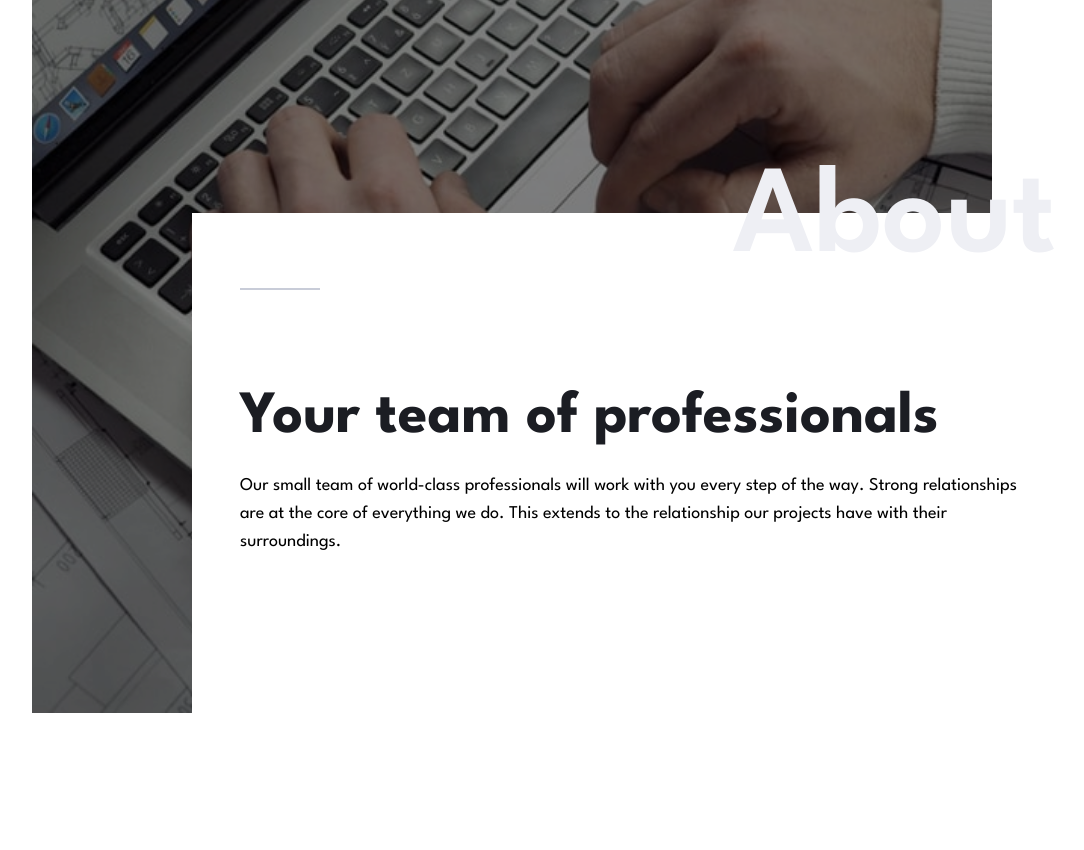
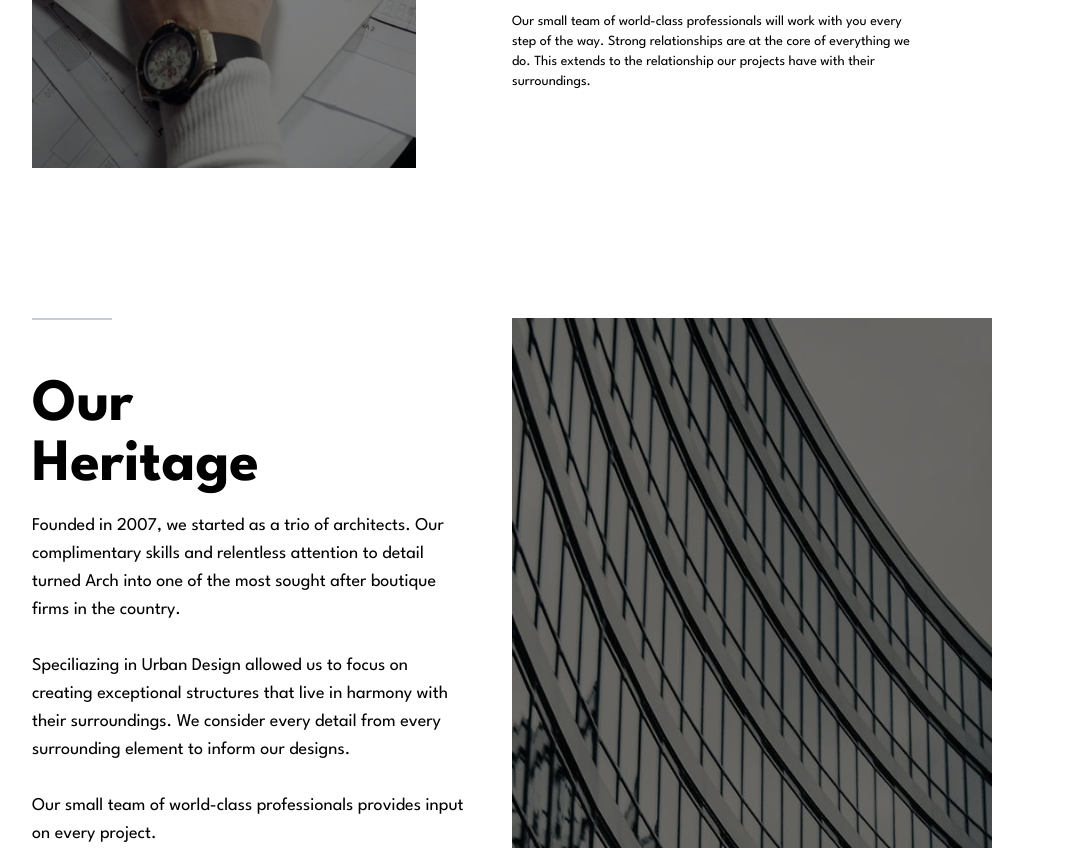
Before and after one commit to ChrisManfredijr/arch-studio, a React (Vite) app: page /About in a window 1280 px wide. Shown: the part 520-1370 px from the top of the page, without its empty margins (128-1212 px from the left). Built offline with nearby package versions, Linux system fonts and the light colour scheme.

Commit message:
about page desktop responsiveness

```diff
--- a/src/pages/About/index.jsx
+++ b/src/pages/About/index.jsx
@@ -13,25 +13,26 @@
   return (
     <div className='min-h-max'>
     <div className='hidden md:flex absolute rotate-90 tracking-[0.15em] top-[130px] left-[-95px] text-light-grey justify-between w-[300px] lg:left-[-100px] xl:left-[-50px] 2xl:left-[200px]'><span className='tracking-[-2.5px]'>--------------------------------</span>A B O U T &nbsp; &nbsp; U S</div>
-        <div className='md:w-3/4 mx-auto'>
+        <div className='md:w-3/4 mx-auto 2xl:w-1/2'>
           <picture className=''>
             <source media="(min-width:1024px)" srcSet={aboutHeroLarge} />
             <source media="(min-width:768px)" srcSet={aboutHeroMedium} />
-            <img src={aboutHeroSmall} alt="about us" className='w-full brightness-50' />
+            <img src={aboutHeroSmall} alt="about us" className='w-full brightness-50 lg:w-1/2' />
           </picture>
         </div>
 
         <div className='relative h-[150px]'>
-          <div className='absolute top-[-50px] bg-soft-white w-11/12 p-8 pt-14 md:top-[-500px] md:w-3/4 md:right-0 md:h-[500px] md:pt-[175px] md:p-12'>
-            <h1 className='hidden md:block text-[125px] font-semibold text-very-light-grey absolute top-[-85px] right-24'>About</h1>
-            <div className='hidden md:block border-t-2 border-light-grey w-20 absolute top-[75px]'></div>
-            <h1 className='text-6xl font-bold pb-6 text-very-dark-blue'>Your team of professionals</h1>
-            <p className='text-lg md:w-11/12'>Our small team of world-class professionals will work with you every step of the way. Strong relationships are at the core of everything we do. This extends to the relationship our projects have with their surroundings.</p>
+          <div className='absolute top-[-50px] bg-soft-white w-11/12 p-8 pt-14 md:top-[-500px] md:w-3/4 md:right-0 md:h-[500px] md:pt-[175px] md:p-12 lg:w-1/2 lg:right-24 lg:px-24 lg:h-[350px] lg:mt-[200px] lg:pt-20 xl:h-[500px] xl:mt-[100px]'>
+            <h1 className='hidden md:block text-[125px] font-semibold text-very-light-grey absolute top-[-85px] right-24 lg:left-0 lg:text-[150px] lg:top-[-100px] xl:text-[200px] xl:top-[-150px]'>About</h1>
+            <div className='hidden md:block border-t-2 border-light-grey w-20 absolute top-[75px] lg:hidden'></div>
+            <h1 className='text-6xl font-bold pb-6 text-very-dark-blue lg:text-4xl xl:text-6xl'>Your team of professionals</h1>
+            <p className='text-lg md:w-11/12 lg:text-sm xl:text-lg'>Our small team of world-class professionals will work with you every step of the way. Strong relationships are at the core of everything we do. This extends to the relationship our projects have with their surroundings.</p>
           </div>
         </div>
 
 
-      <div className='w-10/12 mx-auto pb-24 md:w-3/4'>
+      <div className='w-10/12 mx-auto pb-24 md:w-3/4 lg:flex 2xl:w-1/2'>
+        <div className='lg:w-1/2 lg:pr-10'>
         <div className='border-t-2 border-light-grey w-20 pb-14'></div>
           <h1 className='text-5xl font-bold pb-4 md:text-6xl md:w-1/2'>Our Heritage</h1>
           <p className='text-lg'>Founded in 2007, we started as a trio of architects. Our complimentary skills and relentless attention to detail turned Arch into one of the most sought after boutique firms in the country.
@@ -40,10 +41,12 @@
           <br/><br/>
           Our small team of world-class professionals provides input on every project.</p>
         </div>
+        <img src={heritageLarge} alt="about us" className='w-full brightness-50 lg:w-1/2' />
+      </div>
 
-      <div className=' w-10/12 mx-auto pb-24 md:w-3/4'>
-        <h1 className='text-6xl font-bold pb-14'>The Leaders</h1>
-        <div className='md:flex md:flex-wrap'>
+      <div className=' w-10/12 mx-auto pb-24 md:w-3/4 xl:flex xl:justify-between'>
+        <h1 className='text-6xl font-bold pb-14 xl:w-1/4'>The Leaders</h1>
+        <div className='md:flex md:flex-wrap xl:w-1/2'>
           <div className='pb-16 md:w-1/2 md:pl-3'>
             <img className='Jake Richards' src={avatarJakeLarge}/>
             <h1 className='text-3xl font-bold pt-4'>Jake Richards</h1>
--- a/tailwind.config.cjs
+++ b/tailwind.config.cjs
@@ -16,7 +16,7 @@
         "red-error": '#DF5656'
       },
       screens:{
-        "xl": "1490px",
+        "xl": "1440px",
         "2xl":"2010px",
       }
     },
```
Lines whose indentation alone changed are shown as unchanged.
